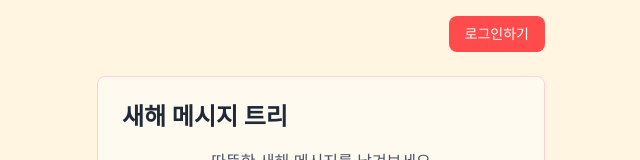
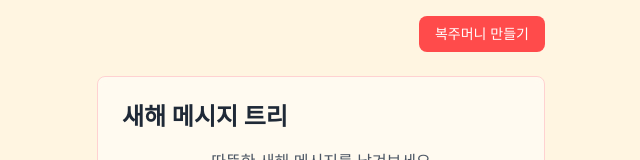
Before and after one commit to whddbsl/wish-tree-2025, a Next.js app: page /tree/1 in a window 1280 px wide. Shown: the top 160 px of the page, without its empty margins (319-959 px from the left). Built offline with nearby package versions, Linux system fonts and the light colour scheme; no server answers; the database is empty.

Commit message:
문구 변견ㅇ

```diff
--- a/src/app/tree/[id]/page.tsx
+++ b/src/app/tree/[id]/page.tsx
@@ -120,7 +120,7 @@ export default function TreePage() {
             href="/login"
             className="bg-[#FF4B4B] hover:bg-[#FF6B6B] text-white px-4 py-2 rounded-lg transition-colors text-sm"
           >
-            로그인하기
+            복주머니 만들기
           </Link>
         </div>
 
```
